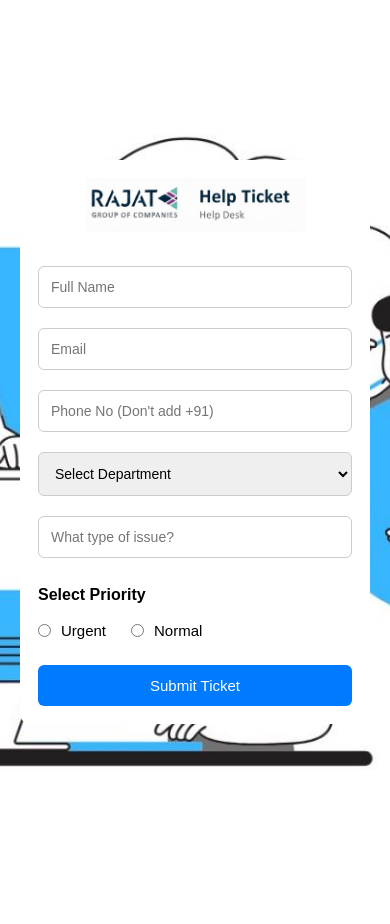
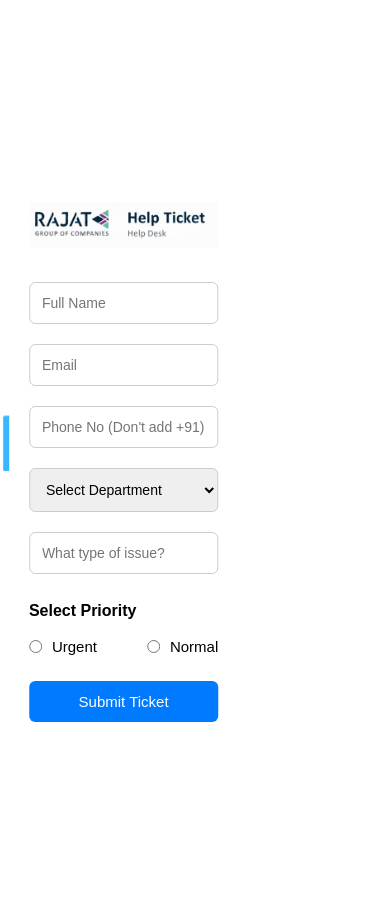
Before and after one commit to Nikitadevp/demo, a Django app: page /raise-ticket/ in a window 390 px wide. Before the commit the page ends 767 px from the top, so only its background shows below. Run offline with Django 5.2, Linux system fonts and the light colour scheme.

Commit message:
CSS update

```diff
--- a/static/css/ticket_form.css
+++ b/static/css/ticket_form.css
@@ -1,3 +1,4 @@
+
 body {
   font-family: Arial, sans-serif;
   margin: 0;
@@ -16,7 +17,6 @@
   background: white;
   padding: 20px;
   border-radius: 10px;
-  width:100%;
 }
 
 h2 {
@@ -154,35 +154,3 @@
   from { transform: scale(0.8); opacity: 0; }
   to   { transform: scale(1); opacity: 1; }
 }
-
-/* MOBILE RESPONSIVE */
-@media (max-width:768px){
-
-  body{
-    background-size:cover;
-    background-position:center;
-  }
-
-  .container{
-    margin:20px auto;
-    margin-left:auto;
-    transform:none;
-    width:95%;
-    max-width:95%;
-    padding:18px;
-  }
-
-  .priority-options{
-    gap:25px;
-  }
-
-  .form-logo-box img{
-    max-width:220px;
-  }
-
-  .page-wrapper{
-    justify-content:center;
-    padding:20px;
-  }
-
-}
```
Also changed, not shown: 1 other file.
